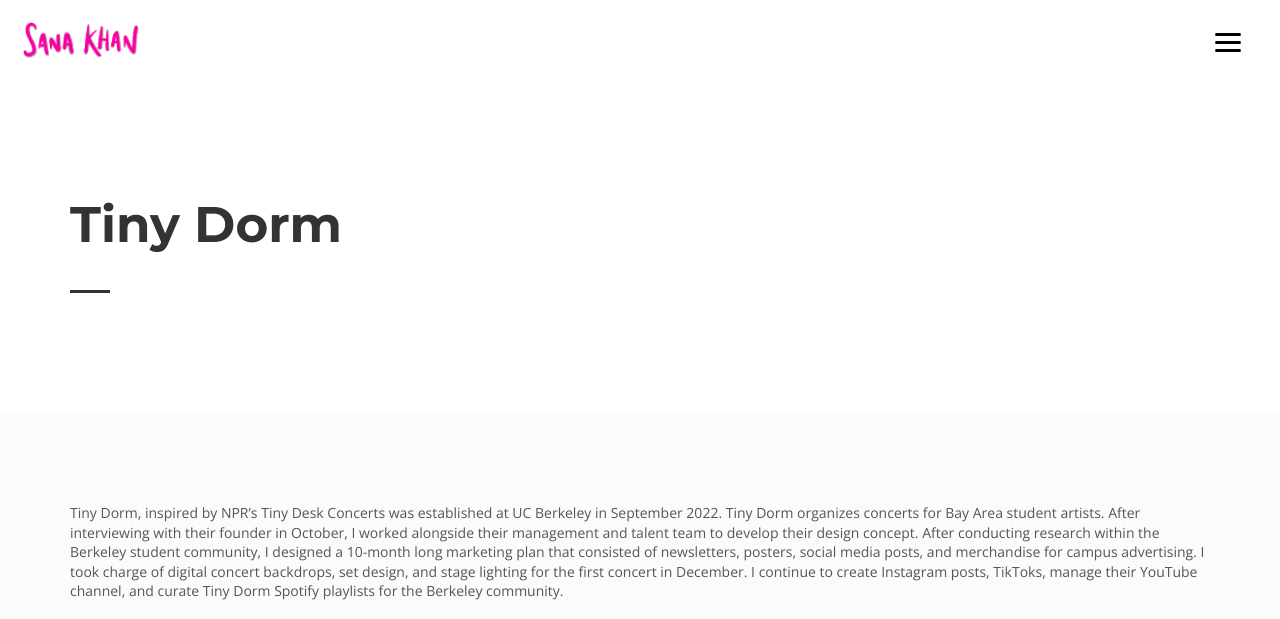
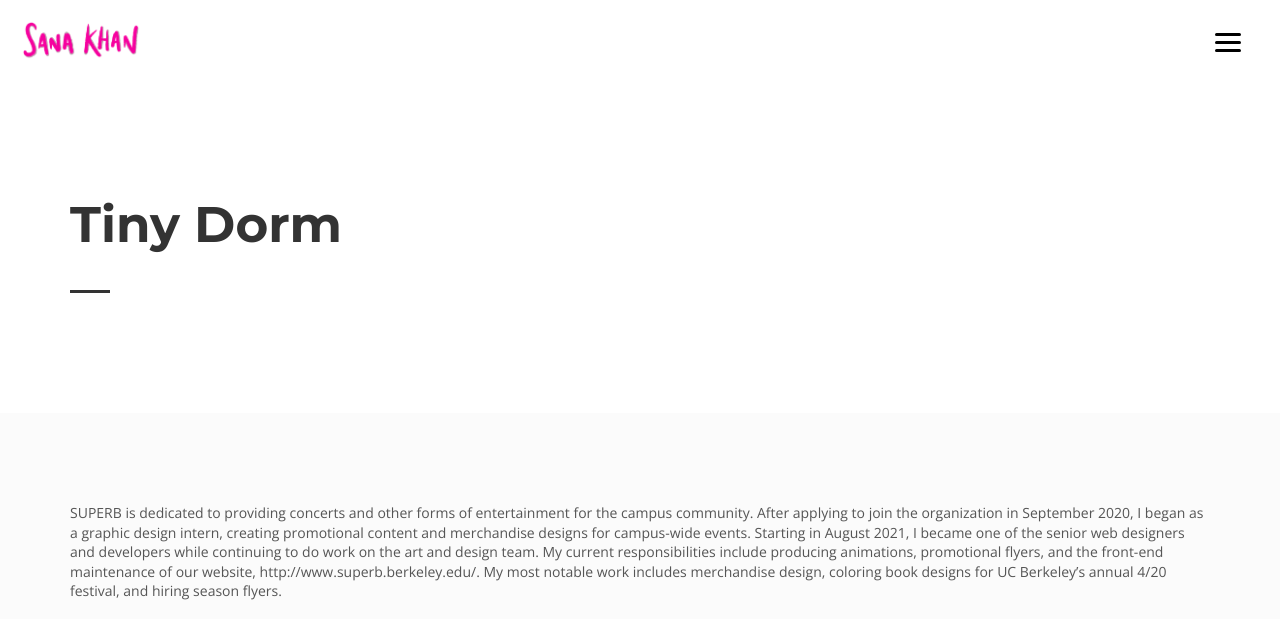
Before and after one commit to sanakhan1273/design, a plain HTML site: page superb.html in a window 1280 px wide. Shown: the top 619 px of the page. Drawn offline with nearby package versions, Linux system fonts and the light colour scheme.

Commit message:
superb write up

```diff
--- a/superb.html
+++ b/superb.html
@@ -80,7 +80,7 @@
 						<!--  -->
 						<div>
 							<div class="work-detail__entry">
-								<p>Tiny Dorm, inspired by NPR’s Tiny Desk Concerts was established at UC Berkeley in September 2022. Tiny Dorm organizes concerts for Bay Area student artists. After interviewing with their founder in October, I worked alongside their management and talent team to develop their design concept. After conducting research within the Berkeley student community, I designed a 10-month long marketing plan that consisted of newsletters, posters, social media posts, and merchandise for campus advertising. I took charge of digital concert backdrops, set design, and stage lighting for the first concert in December. I continue to create Instagram posts, TikToks, manage their YouTube channel, and curate Tiny Dorm Spotify playlists for the Berkeley community. 	 </p>
+								<p>SUPERB is dedicated to providing concerts and other forms of entertainment for the campus community. After applying to join the organization in September 2020, I began as a graphic design intern, creating promotional content and merchandise designs for campus-wide events. Starting in August 2021, I became one of the senior web designers and developers while continuing to do work on the art and design team. My current responsibilities include producing animations, promotional flyers, and the front-end maintenance of our website, http://www.superb.berkeley.edu/. My most notable work includes merchandise design, coloring book designs for UC Berkeley’s annual 4/20 festival, and hiring season flyers. 	 </p>
 								</p><br>
 
 								<!--
```
